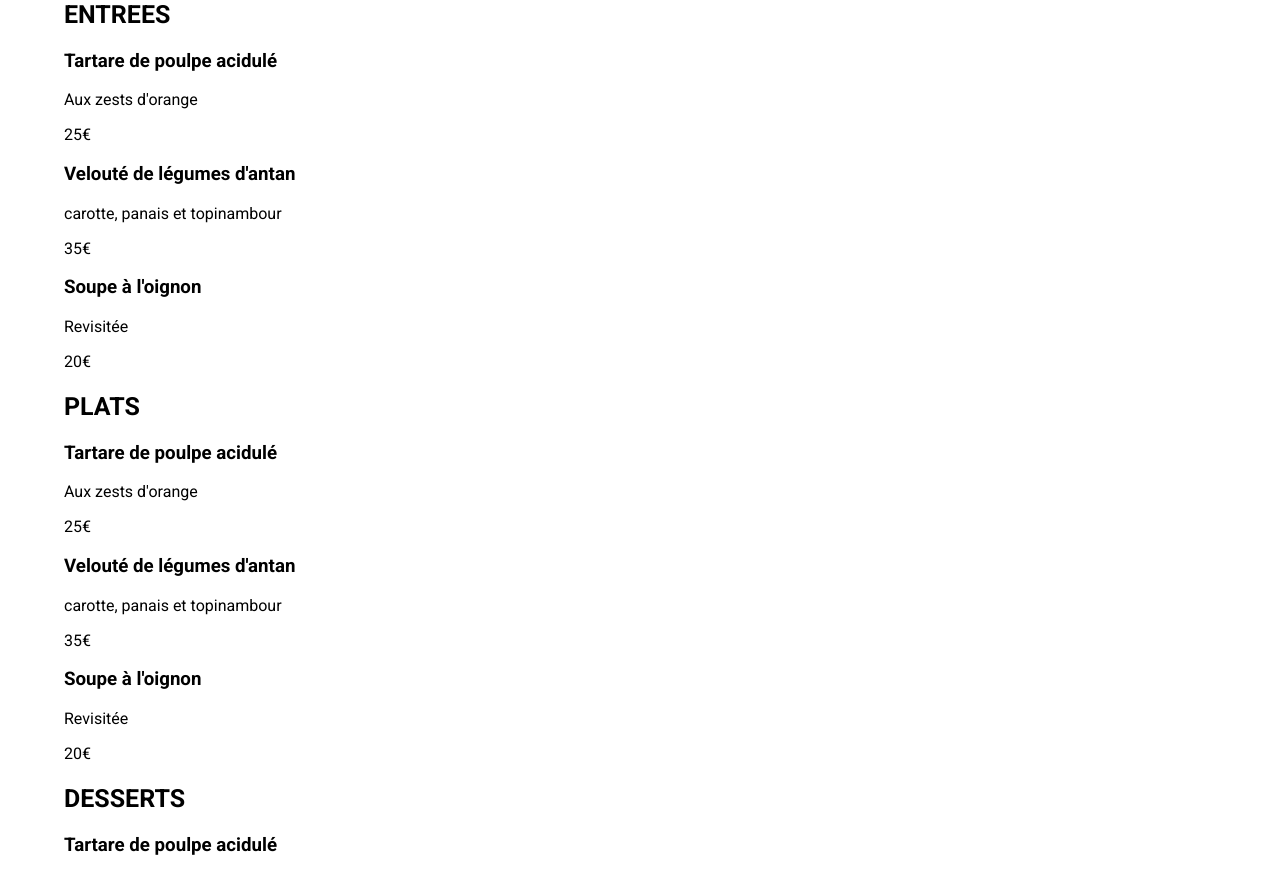
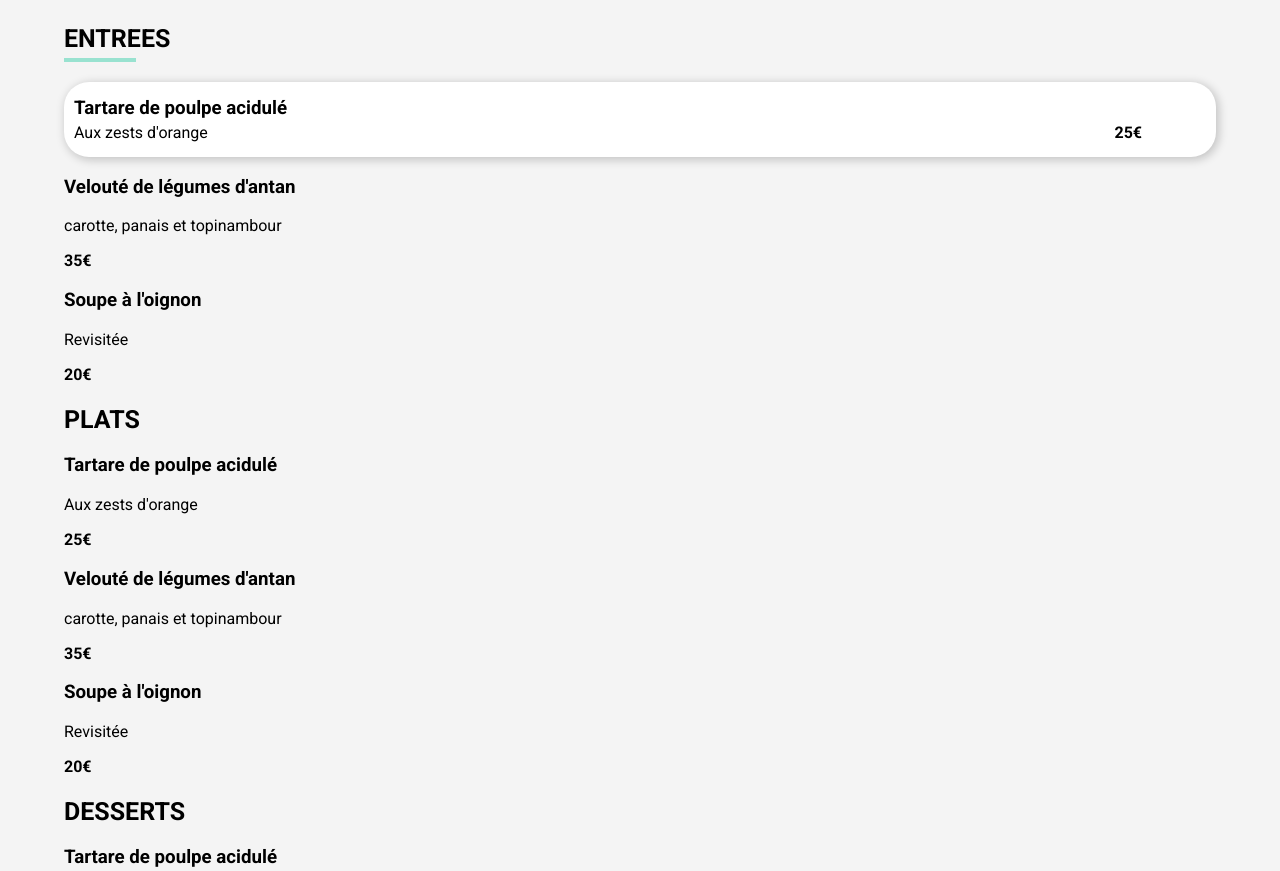
Before and after one commit to Kaerbran/MatthiasAznarSchwarz_3_12122020, a website: page View/Menu_Pages/Menu1.html in a window 1280 px wide. Shown: the part 381-1252 px from the top of the page. Drawn offline with Linux system fonts and the light colour scheme; a web font is replaced by a local one.

Commit message:
Menu presques terminés

```diff
--- a/View/Menu_Pages/Menu1.html
+++ b/View/Menu_Pages/Menu1.html
@@ -15,7 +15,7 @@
         <link rel="stylesheet" type="text/css" href="../public/css/styles.css" />
 
     </head>
-<body>
+<body class="bodyMenu">
     <header>
         <div class="header">
             <a href="/index.html"><i class="stopLinkStyleHeader header__Arrowleft fas fa-arrow-left fa-lg"></i></a>
@@ -43,15 +43,19 @@
         </div>
     </div>
 
-    <div class="decalage">
+    <div class="decalage styleMainMenuDiv">
         <section>
-            <h2>ENTREES</h2>
-            <div>
-                <div>
-                    <h3>Tartare de poulpe acidulé</h3>
-                    <div>
-                        <p>Aux zests d'orange</p>
-                        <p>25€</p>
+            <div class="menuH2Titel">
+                <h2 class="menuH2Titel__h2">ENTREES</h2>
+                <div class="menuH2Titel__barre"></div>
+            </div>
+
+            <div class="mainDishContainer">
+                <div class="subDishContainer">
+                    <h3 class="subDishContainer__h3"> Tartare de poulpe acidulé</h3>
+                    <div class="subDishContainer__Text">
+                        <p class="subDishContainer__Text__p">Aux zests d'orange</p>
+                        <p class="subDishContainer__Text__price">25€</p>
                     </div>
                 </div>
                 <div class="AnimationOkay">
@@ -64,7 +68,7 @@
                     <h3>Velouté de légumes d'antan</h3>
                     <div>
                         <p>carotte, panais et topinambour</p>
-                        <p>35€</p>
+                        <p><strong>35€</strong></p>
                     </div>
                 </div>
                 <div class="AnimationOkay">
@@ -77,7 +81,7 @@
                     <h3>Soupe à l'oignon</h3>
                     <div>
                         <p>Revisitée</p>
-                        <p>20€</p>
+                        <p><strong>20€</strong></p>
                     </div>
                 </div>
                 <div class="AnimationOkay">
@@ -93,7 +97,7 @@
                     <h3>Tartare de poulpe acidulé</h3>
                     <div>
                         <p>Aux zests d'orange</p>
-                        <p>25€</p>
+                        <p><strong>25€</strong></p>
                     </div>
                 </div>
                 <div class="AnimationOkay">
@@ -106,7 +110,7 @@
                     <h3>Velouté de légumes d'antan</h3>
                     <div>
                         <p>carotte, panais et topinambour</p>
-                        <p>35€</p>
+                        <p><strong>35€</strong></p>
                     </div>
                 </div>
                 <div class="AnimationOkay">
@@ -119,7 +123,7 @@
                     <h3>Soupe à l'oignon</h3>
                     <div>
                         <p>Revisitée</p>
-                        <p>20€</p>
+                        <p><strong>20€</strong></p>
                     </div>
                 </div>
                 <div class="AnimationOkay">
@@ -135,7 +139,7 @@
                     <h3>Tartare de poulpe acidulé</h3>
                     <div>
                         <p>Aux zests d'orange</p>
-                        <p>25€</p>
+                        <p><strong>25€</strong></p>
                     </div>
                 </div>
                 <div class="AnimationOkay">
@@ -148,7 +152,7 @@
                     <h3>Velouté de légumes d'antan</h3>
                     <div>
                         <p>carotte, panais et topinambour</p>
-                        <p>35€</p>
+                        <p><strong>35€</strong></p>
                     </div>
                 </div>
                 <div class="AnimationOkay">
@@ -161,7 +165,7 @@
                     <h3>Soupe à l'oignon</h3>
                     <div>
                         <p>Revisitée</p>
-                        <p>20€</p>
+                        <p><strong>20€</strong></p>
                     </div>
                 </div>
                 <div class="AnimationOkay">
--- a/View/Sass/Pages/_pagesMenu.scss
+++ b/View/Sass/Pages/_pagesMenu.scss
@@ -1,5 +1,9 @@
 
-/* DEBUT :      Image du Footer des Menus */
+.bodyMenu{ /* me permet d'avoir cette couleur la où on voit le ''body'', car j'ai déplacé de manière absolu le titre sur l'image*/
+    background-color: rgb(244, 244, 244);
+}
+
+/* DEBUT :      Image du Footer des Menus et le titre */
 .imageMenuFooter{
     height: 300px;
     width: 100vw;
@@ -18,19 +22,83 @@
     background-color: rgb(244, 244, 244);
     border-top-left-radius: 40px;
     border-top-right-radius: 40px;
-    margin-top: -20px;
+    margin-top: -15px;
+    padding-top: 30px;
 
     &__h1{
         margin: 0;
     }
     &__heart{
-        margin: auto 5vw auto auto; /*top right bottom left*/
+        margin: auto 10vw auto auto; /*top right bottom left*/
     }
 }
 
-/* FIN :        Image du Footer des Menus */
+/* FIN :        Image du Footer des Menus et le titre */
+
+
+
+/* DEBUT :      Titre H2 avec une barre en dessous */
+.menuH2Titel{
+    display: flex;
+    flex-direction: column;
+
+    width: 120px;
+    margin: 10px 0 20px 0;   /*top right bottom left*/
+
+    &__h2{
+        margin: 0 0 5px 0;    /*top right bottom left*/
+
+    }
+    &__barre{
+        background-color: $tertiaire;
+        width: 60%;
+        height: 4px;
+    }
+}
+
+/* FIN :        Titre H2 avec une barre en dessous */
+
+
 
 /* DEBUT :      Corps des Menus, sans le titre principal */
+.styleMainMenuDiv{
+    background-color: rgb(244, 244, 244);
+}
+
+.mainDishContainer{
+    display: flex;
+
+    background-color: rgb(255, 255, 255);
+    width: 90vw;
+    padding: 5px 10px 5px 10px;   /*top right bottom left*/
+    border-radius: 25px;
+    box-shadow: 2px 2px 10px 1px rgba(0, 0, 0, 0.2);
+
+}
+
+.subDishContainer{
+    display: flex;
+    flex-direction: column;
+
+    width: 100%;    /* L'animation va devoir réduire cette valeur */
+
+    &__h3{
+        margin: 10px 0 2px 0;  /*top right bottom left*/
+    }
+    &__Text{
+        display: flex;
+        &__p{
+            margin: 2px 0 10px 0;  /*top right bottom left*/
+        }
+        &__price{
+            margin: 2px 5vw 10px auto;   /*top right bottom left*/
+            font-weight: bold;
+        }
+    }
+}
+.subDishContainerPrice{
+    margin: 0 5vw 0 auto;   /*top right bottom left*/
+}
 
 
 /* FIN :        Corps des Menus */
```
Also changed, not shown: View/public/css/styles.css, 1 other file.
